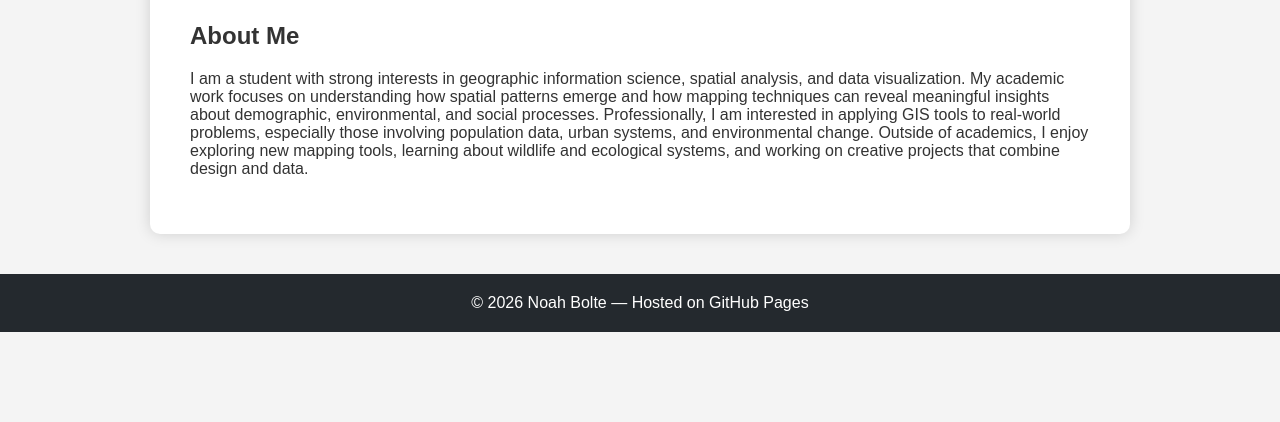
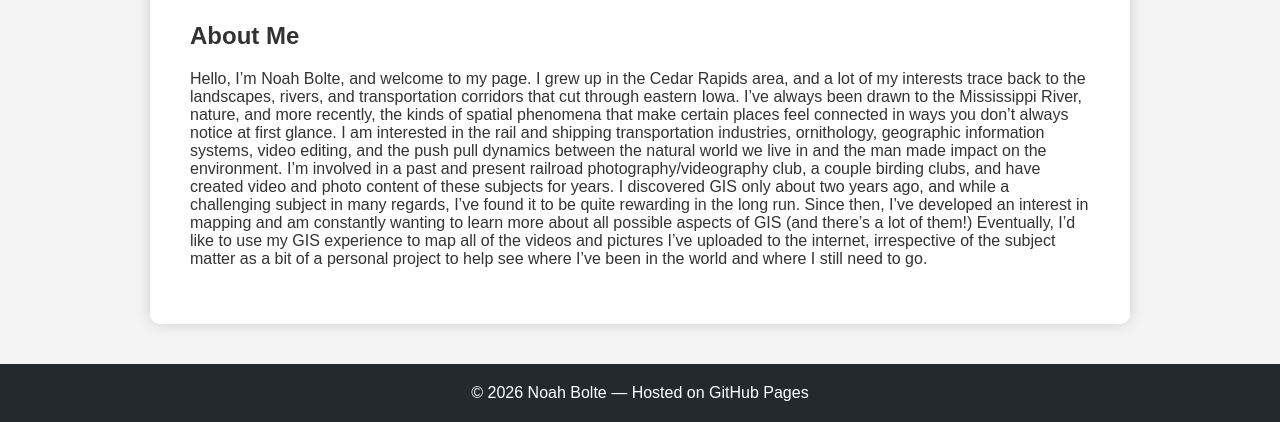
Before and after one commit to geog3540/ncbolte, a website: page noahboltebio.html in a window 1280 px wide. Shown: the part 507-929 px from the top of the page. Before the commit the page ends 839 px from the top, so only its background shows below. Drawn offline with Linux system fonts and the light colour scheme.

Commit message:
long stretched out paragraph? idk why it did that

```diff
--- a/noahboltebio.html
+++ b/noahboltebio.html
@@ -74,12 +74,7 @@
 
   <h2>About Me</h2>
   <p>
-    I am a student with strong interests in geographic information science, spatial analysis, and data visualization.
-    My academic work focuses on understanding how spatial patterns emerge and how mapping techniques can reveal
-    meaningful insights about demographic, environmental, and social processes. Professionally, I am interested in
-    applying GIS tools to real‑world problems, especially those involving population data, urban systems, and
-    environmental change. Outside of academics, I enjoy exploring new mapping tools, learning about wildlife and
-    ecological systems, and working on creative projects that combine design and data.
+    Hello, I’m Noah Bolte, and welcome to my page. I grew up in the Cedar Rapids area, and a lot of my interests trace back to the landscapes, rivers, and transportation corridors that cut through eastern Iowa. I’ve always been drawn to the Mississippi River, nature, and more recently, the kinds of spatial phenomena that make certain places feel connected in ways you don’t always notice at first glance. I am interested in the rail and shipping transportation industries, ornithology, geographic information systems, video editing, and the push pull dynamics between the natural world we live in and the man made impact on the environment. I’m involved in a past and present railroad photography/videography club, a couple birding clubs, and have created video and photo content of these subjects for years. I discovered GIS only about two years ago, and while a challenging subject in many regards, I’ve found it to be quite rewarding in the long run. Since then, I’ve developed an interest in mapping and am constantly wanting to learn more about all possible aspects of GIS (and there’s a lot of them!) Eventually, I’d like to use my GIS experience to map all of the videos and pictures I’ve uploaded to the internet, irrespective of the subject matter as a bit of a personal project to help see where I’ve been in the world and where I still need to go.
   </p>
 </div>
 
```
